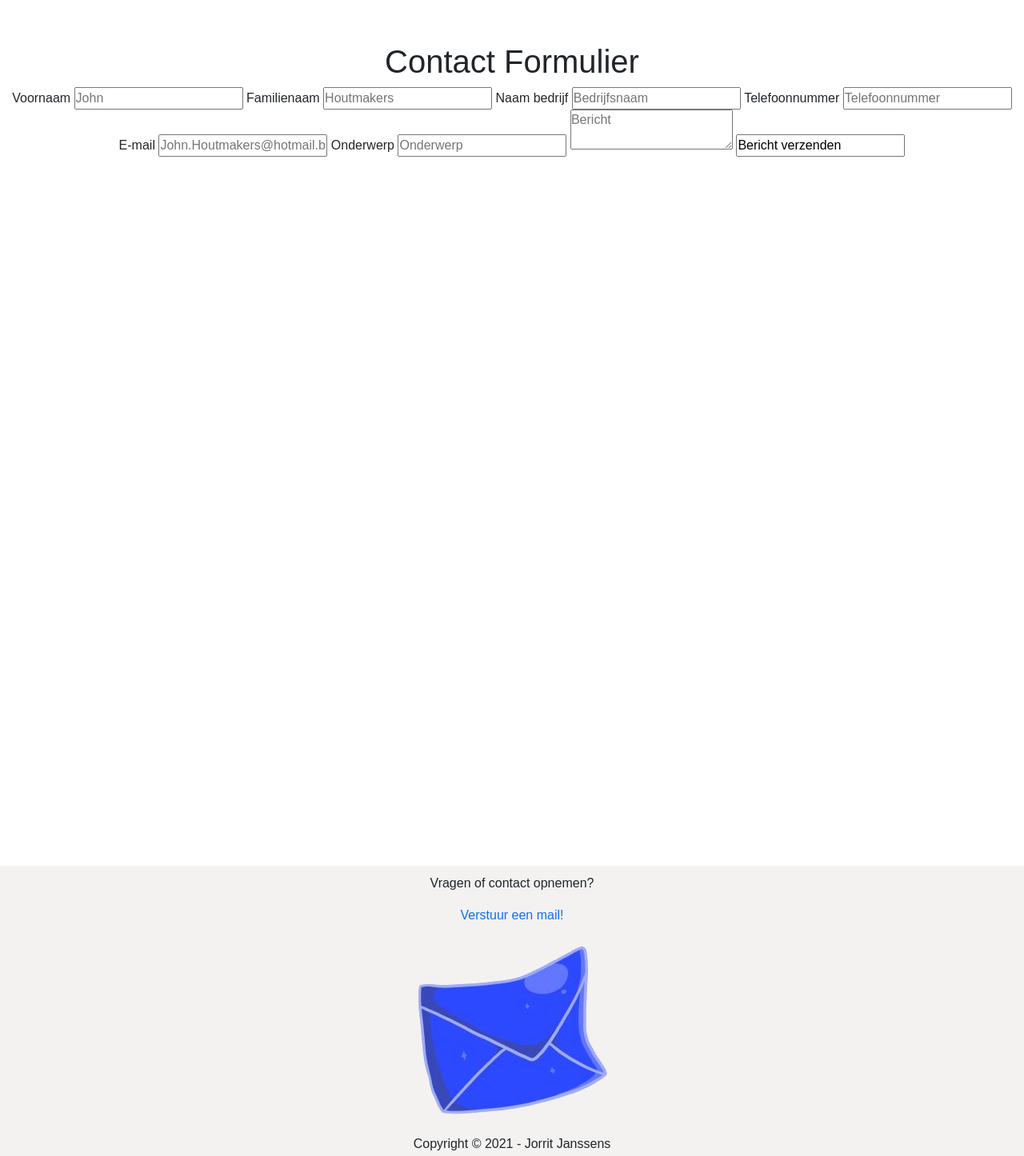
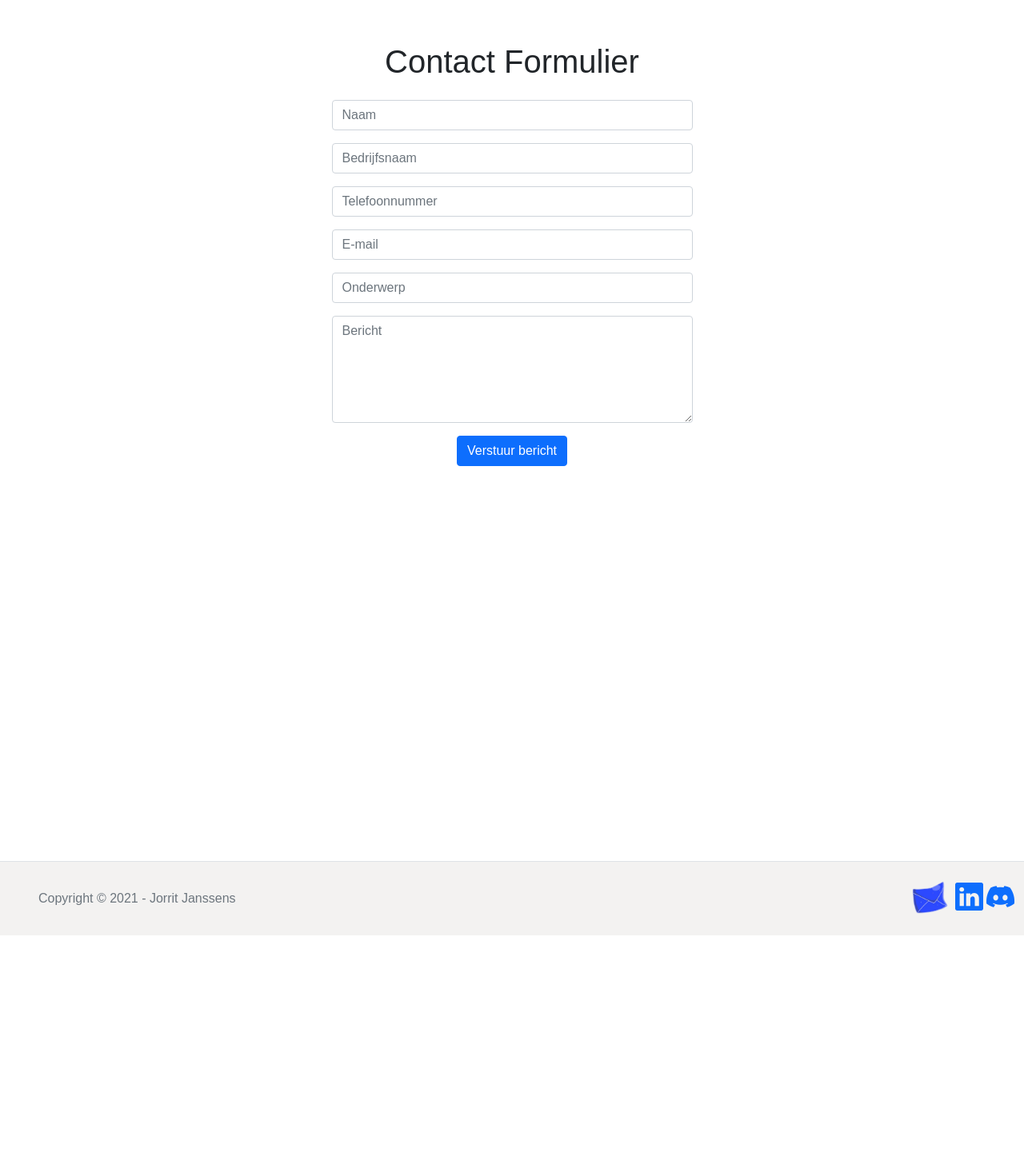
Before and after one commit to DalleGambe/PortfolioWebsite2021, a plain HTML site: page Project 2/contact.html in a window 1280 px wide. Shown: the part 140-1586 px from the top of the page at 80% size. After the commit the page ends 1310 px from the top, so only its background shows below. Drawn offline with nearby package versions, Linux system fonts and the light colour scheme.

Commit message:
Aanpassingen Website 23-12-2021 (Contactformulier, Animatie, Images, footer)

```diff
--- a/Project 2/contact.html
+++ b/Project 2/contact.html
@@ -39,43 +39,62 @@
     <main>
         <section>
             <content>
-                <h1>
-                    Contact Formulier
-                </h1>
-                <form>
-                    <label for="voornaam ">Voornaam</label>
-                    <input type="text " id="voornaam " name="voornaam " placeholder="John ">
-
-                    <label for="familienaam ">Familienaam</label>
-                    <input type="text " id="familienaam " name="familienaam " placeholder="Houtmakers ">
-
-                    <label for="bedrijfsnaam ">Naam bedrijf</label>
-                    <input type="text " id="bedrijfsnaam " name="bedrijfsnaam " placeholder="Bedrijfsnaam ">
-
-                    <label for="telefoonnummer ">Telefoonnummer</label>
-                    <input type="text " id="telefoonnummer " name="telefoonnummer " placeholder="Telefoonnummer ">
-
-                    <label for="email ">E-mail</label>
-                    <input type="email " id="email " name="email " placeholder="John.Houtmakers@hotmail.be ">
-
-                    <label for="onderwerp ">Onderwerp</label>
-                    <input type="text " id="onderwerp " name="onderwerp " placeholder="Onderwerp ">
-
-                    <textarea placeholder="Bericht "></textarea>
-                    <input type="submit " value="Bericht verzenden ">
-                </form>
+                <div class="container">
+                    <div class="text-center">
+                        <h1 class="mb-4">Contact Formulier</h1>
+                    </div>
+                    <div class="row justify-content-center text-center">
+                        <div class="col-lg-5 col-md-8 text-center">
+                            <div class="form">
+                                <form method="post" class="contactForm">
+                                    <div class="form-group mb-3">
+                                        <input type="text" name="name" class="form-control" id="name" placeholder="Naam" data-rule="minlen:4" data-msg="Geef tenminste 4 karakters!">
+                                        <div class="validation text-danger"></div>
+                                    </div>
+                                    <div class="form-group mb-3">
+                                        <input type="text" name="company" class="form-control" id="company" placeholder="Bedrijfsnaam" data-rule="minlen:3" data-msg="Geef tenminste 3 karakters!">
+                                        <div class="validation text-danger"></div>
+                                    </div>
+                                    <div class="form-group mb-3">
+                                        <input type="tel" name="phone" class="form-control" id="phone" placeholder="Telefoonnummer" data-rule="minlen:8" data-msg="Gelieve een Telefoonnummer in te vullen.">
+                                        <div class="validation text-danger"></div>
+                                    </div>
+                                    <div class="form-group mb-3">
+                                        <input type="email" class="form-control" name="email" id="email" placeholder="E-mail" data-rule="email" data-msg="Geef een valide e-mailadres in">
+                                        <div class="validation text-danger"></div>
+                                    </div>
+                                    <div class="form-group mb-3">
+                                        <input type="text" class="form-control" name="subject" id="subject" placeholder="Onderwerp" data-rule="minlen:4" data-msg="Geef op z'n minst 8 karakters in!">
+                                        <div class="validation text-danger"></div>
+                                    </div>
+                                    <div class="form-group mb-3">
+                                        <textarea class="form-control" name="message" rows="5" placeholder="Bericht"></textarea>
+                                    </div>
+                                    <div class="text-center text-danger">
+                                        <button type="submit" class="btn btn-primary btn-round-lg btn-xl">Verstuur bericht</button>
+                                    </div>
+                                </form>
+                            </div>
+                        </div>
+                    </div>
+                </div>
             </content>
         </section>
     </main>
-    <footer>
-        <div class="container">
-            <p>Vragen of contact opnemen?</p>
-            <a href="mailto:r0896931@thomasmore.be " class="hyperlinks">
-                <figcaption>Verstuur een mail!</figcaption><img src="images/iconMail.png " alt="iconMail " id="mailIcon" title="Verstuur een bericht "></a>
-            <p>Copyright &copy; 2021 - Jorrit Janssens</p>
+    <footer class="d-flex flex-wrap justify-content-between align-items-center py-3 my-4 border-top">
+        <div class="col-md-4 d-flex align-items-center">
+            <a href="/" class="mb-3 me-2 mb-md-0 text-muted text-decoration-none lh-1">
+                <svg class="bi" width="30" height="24"><use xlink:href="#bootstrap"></use></svg>
+            </a>
+            <span class="text-muted">Copyright &copy; 2021 - Jorrit Janssens</span>
         </div>
+        <ul class="nav col-md-5 justify-content-end list-unstyled d-flex">
+            <a href="mailto:r0896931@thomasmore.be " class="icons ml-2">
+                <img src="images/iconMail.png " alt="iconMail " title="Verstuur een bericht "></a>
+            <a class="icons" href="# "><i class="bi bi-linkedin "></i></a>
+            <a class="icons" href="# "><i class="bi bi-discord "></i></a>
+        </ul>
     </footer>
-
     <script src="https://cdn.jsdelivr.net/npm/bootstrap@5.1.3/dist/js/bootstrap.bundle.min.js " integrity="sha384-ka7Sk0Gln4gmtz2MlQnikT1wXgYsOg+OMhuP+IlRH9sENBO0LRn5q+8nbTov4+1p " crossorigin="anonymous "></script>
 
 </body>
--- a/Project 2/styles/default.css
+++ b/Project 2/styles/default.css
@@ -57,16 +57,14 @@
                     float: left;
                 }
 
-            @media screen and (max-width:600px) {
+                @media screen and (max-width:767px) {
                     #subtitle {
                         font-size: clamp(0.33rem, 1vw + 0.33rem, 1.33rem);
                     }
                     .kader img {
-                    display: inline-block;
+                        display: block;
                         clear: both;
-                    width: 80%;
-                    align-content: center;
-                    margin-left: 50px;
+                        width: 100%;
                     }
                 }
 
@@ -85,12 +83,13 @@
                     padding: 10px;
                 }
 
+                .container {
+                    margin-bottom: 50px;
+                }
+
                 .icons {
                     font-size: 35px;
-            }
-
-            .container {
-                margin-bottom: 50px;
+                    margin: 2px;
                 }
 
                 .icons img {
@@ -131,6 +130,21 @@
                 @media screen and (min-width:768px) {
                     #welcome {
                         font-size: 35px;
+                    }
+                    .kader img:focus,
+                    .kader img:hover {
+                        color: var(--generalText-color);
+                        font-size: 25px;
+                        font-weight: 400;
+                        opacity: 1;
+                        transform: translateY(3rem);
+                        animation: fadeIn 2s ease calc(var(--typewriterSpeed) + 1s) forwards;
+                    }
+                    @keyframes fadeIn {
+                        to {
+                            opacity: 0.6s;
+                            transform: translateY(0);
+                        }
                     }
                 }
 
@@ -174,19 +188,10 @@
                     font-weight: 400;
                     opacity: 0;
                     transform: translateX(-3rem);
-                animation: fadeIn 2s ease calc(var(--typewriterSpeed) + 1s) forwards;
+                    animation: fadeInLeft 2s ease calc(var(--typewriterSpeed) + 1s) forwards;
                 }
 
-            .kader p {
-                color: var(--generalText-color);
-                font-size: 25px;
-                font-weight: 400;
-                opacity: 0;
-                transform: translateY(3rem);
-                animation: fadeIn 2s ease calc(var(--typewriterSpeed) + 1s) forwards;
-            }
-
-            @keyframes fadeIn {
+                @keyframes fadeInLeft {
                     to {
                         opacity: 1;
                         transform: translateY(0);
```
Also changed, not shown: Project 2/hobby.html (+12 -6 lines), Project 2/index.html (+16 -17 lines), Project 2/over_Mijzelf.html (+12 -6 lines), Project 2/resume.html (+12 -14 lines), Project 2/images/image-coderen.jpg (added). Lines whose indentation alone changed are shown as unchanged.
